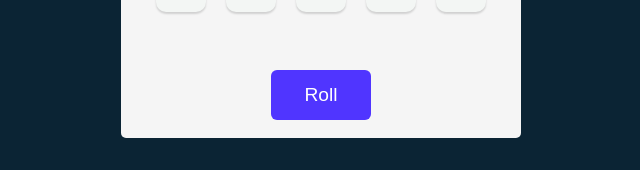
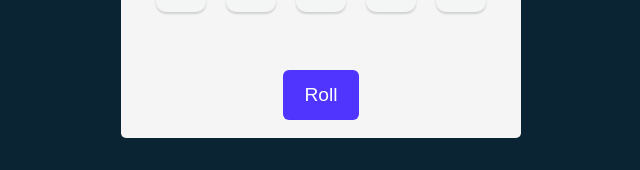
Before and after one commit to SouthBennett/tenzies-capstone, a React (Vite) app: page / in a window 1280 px wide. Shown: the part 462-632 px from the top of the page, without its empty margins (319-959 px from the left). Built offline with nearby package versions, Linux system fonts and the light colour scheme.

Commit message:
Tenzies: Endgame - part 1 and 2

```diff
--- a/src/App.jsx
+++ b/src/App.jsx
@@ -4,6 +4,11 @@
 import { nanoid } from 'nanoid'
 
 export default function App() {
+
+  const [dice, setDice] = useState(generateAllNewDice)
+
+  const gameWon = dice.every(die => die.isHeld) &&
+    dice.every(die => die.value === dice[0].value)
 
   function generateAllNewDice(){
     const randomNumbers = [];
@@ -22,7 +27,7 @@
   }
   console.log(generateAllNewDice())
 
-  const [dice, setDice] = useState(generateAllNewDice)
+
 
   function hold(id) {
     setDice(oldDice => oldDice.map(die => {
@@ -71,7 +76,9 @@
         {diceElements}
       </div>
 
-      <button className="roll-dice" onClick={rollDice}>Roll</button>
+      <button className="roll-dice" onClick={rollDice}>
+        {gameWon ? "New Game" : "Roll"}
+      </button>
     </main>
 
   )
--- a/src/index.css
+++ b/src/index.css
@@ -68,7 +68,9 @@
 
 button.roll-dice {
   height: 50px;
-  width: 100px;
+  white-space: nowrap;
+  width: auto;
+  padding: 6px 21px;
   border: none;
   border-radius: 6px;
   background-color: #5035FF;
```
